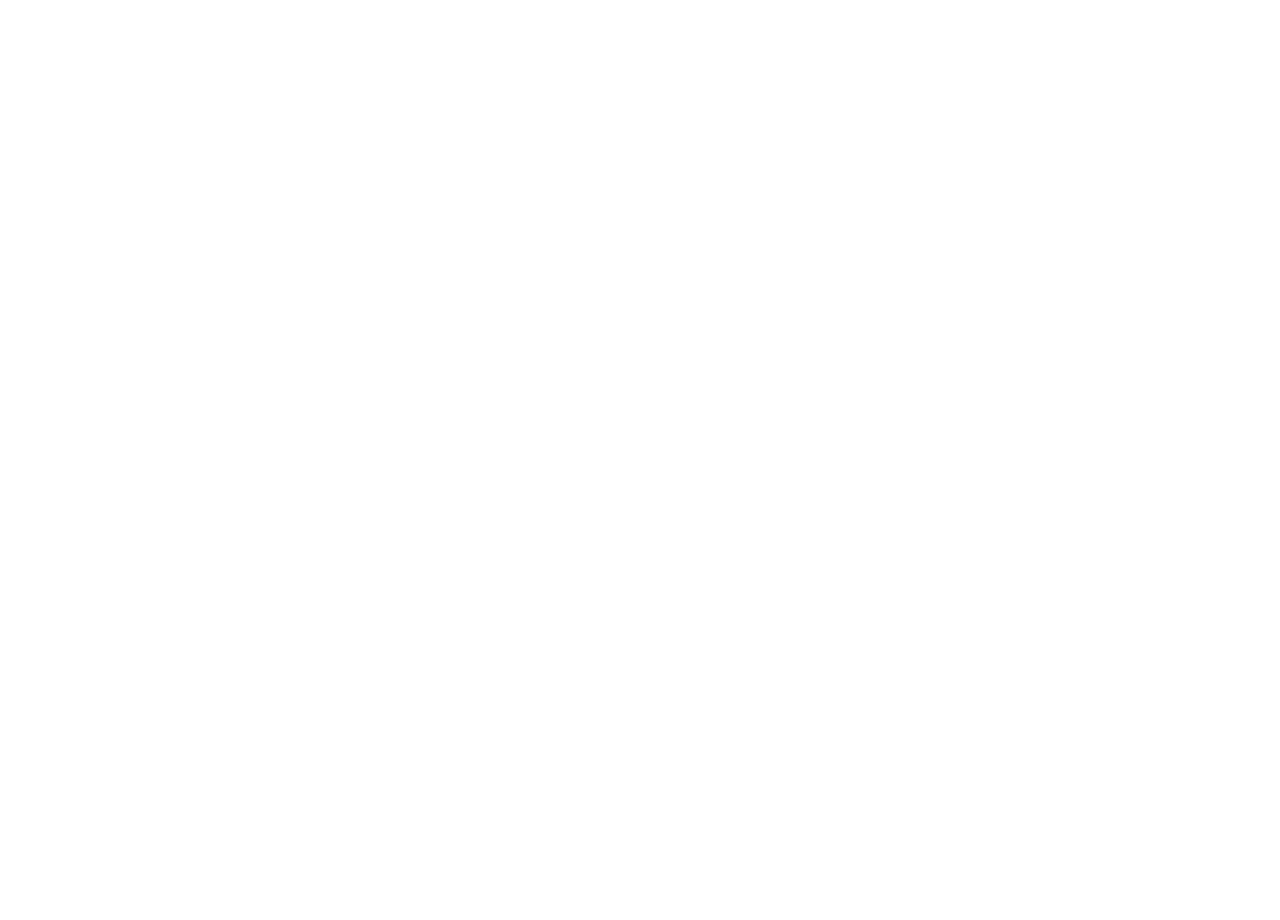
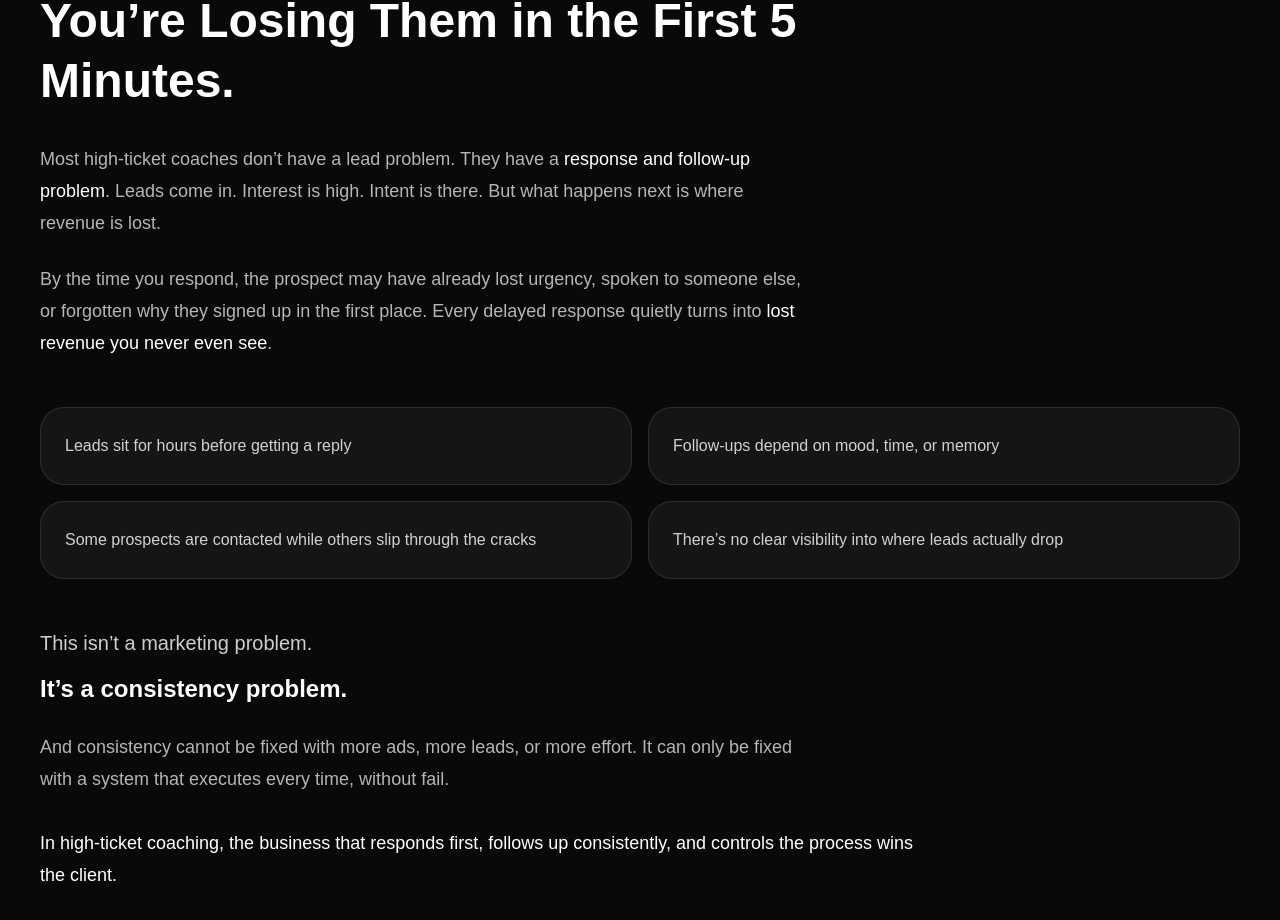
Before and after one commit to thestillcompass/client-os, a Next.js app: page / in a window 1280 px wide. Shown: the part 1168-2088 px from the top of the page. Before the commit the page ends 906 px from the top, so only its background shows below. Built offline with nearby package versions, Linux system fonts and the light colour scheme.

Commit message:
Add hero and problem sections

```diff
--- a/app/page.tsx
+++ b/app/page.tsx
@@ -3,7 +3,6 @@
     <main className="min-h-screen bg-black text-white">
       <section className="mx-auto flex min-h-screen w-full max-w-7xl items-center px-6 py-20 md:px-10">
         <div className="grid w-full gap-12 lg:grid-cols-2 lg:items-center">
-
           <div>
             <p className="mb-4 text-sm uppercase tracking-[0.2em] text-white/50">
               Client Acquisition System
@@ -102,7 +101,83 @@
               </div>
             </div>
           </div>
+        </div>
+      </section>
 
+      <section className="border-t border-white/10 bg-zinc-950">
+        <div className="mx-auto max-w-7xl px-6 py-24 md:px-10">
+          <div className="max-w-4xl">
+            <p className="text-sm uppercase tracking-[0.2em] text-white/40">
+              The Real Problem
+            </p>
+
+            <h2 className="mt-4 text-3xl font-semibold leading-tight md:text-5xl">
+              You’re Not Losing Clients Because of Your Offer.
+              <br className="hidden md:block" /> You’re Losing Them in the First
+              5 Minutes.
+            </h2>
+
+            <p className="mt-8 max-w-3xl text-lg leading-8 text-white/70">
+              Most high-ticket coaches don’t have a lead problem. They have a{" "}
+              <span className="font-medium text-white">response and follow-up problem</span>.
+              Leads come in. Interest is high. Intent is there. But what happens
+              next is where revenue is lost.
+            </p>
+
+            <p className="mt-6 max-w-3xl text-lg leading-8 text-white/70">
+              By the time you respond, the prospect may have already lost urgency,
+              spoken to someone else, or forgotten why they signed up in the first
+              place. Every delayed response quietly turns into{" "}
+              <span className="font-medium text-white">lost revenue you never even see</span>.
+            </p>
+          </div>
+
+          <div className="mt-12 grid gap-4 md:grid-cols-2">
+            <div className="rounded-3xl border border-white/10 bg-white/5 p-6">
+              <p className="text-base leading-7 text-white/80">
+                Leads sit for hours before getting a reply
+              </p>
+            </div>
+
+            <div className="rounded-3xl border border-white/10 bg-white/5 p-6">
+              <p className="text-base leading-7 text-white/80">
+                Follow-ups depend on mood, time, or memory
+              </p>
+            </div>
+
+            <div className="rounded-3xl border border-white/10 bg-white/5 p-6">
+              <p className="text-base leading-7 text-white/80">
+                Some prospects are contacted while others slip through the cracks
+              </p>
+            </div>
+
+            <div className="rounded-3xl border border-white/10 bg-white/5 p-6">
+              <p className="text-base leading-7 text-white/80">
+                There’s no clear visibility into where leads actually drop
+              </p>
+            </div>
+          </div>
+
+          <div className="mt-12 max-w-4xl">
+            <p className="text-xl leading-8 text-white/80">
+              This isn’t a marketing problem.
+            </p>
+
+            <p className="mt-3 text-2xl font-semibold leading-9 text-white">
+              It’s a consistency problem.
+            </p>
+
+            <p className="mt-6 max-w-3xl text-lg leading-8 text-white/70">
+              And consistency cannot be fixed with more ads, more leads, or more
+              effort. It can only be fixed with a system that executes every time,
+              without fail.
+            </p>
+
+            <p className="mt-8 text-lg font-medium leading-8 text-white">
+              In high-ticket coaching, the business that responds first, follows
+              up consistently, and controls the process wins the client.
+            </p>
+          </div>
         </div>
       </section>
     </main>
```
